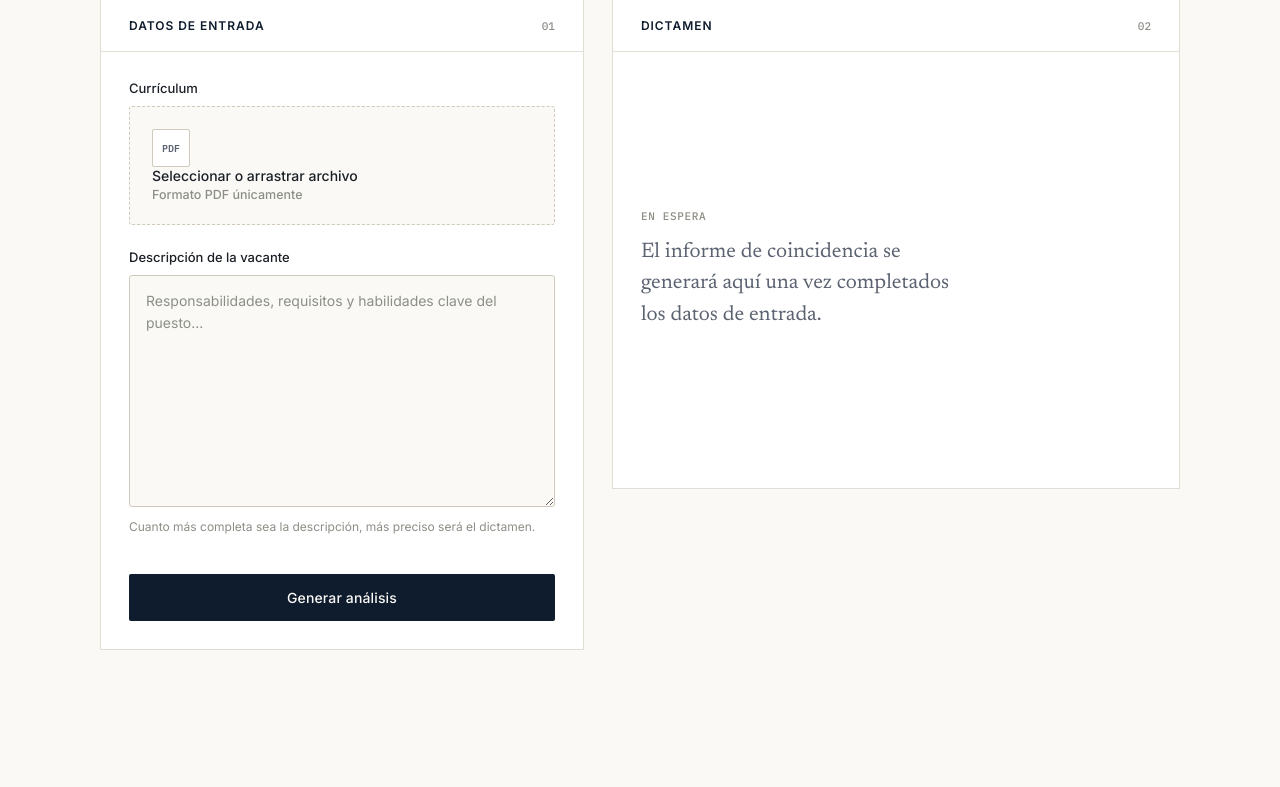
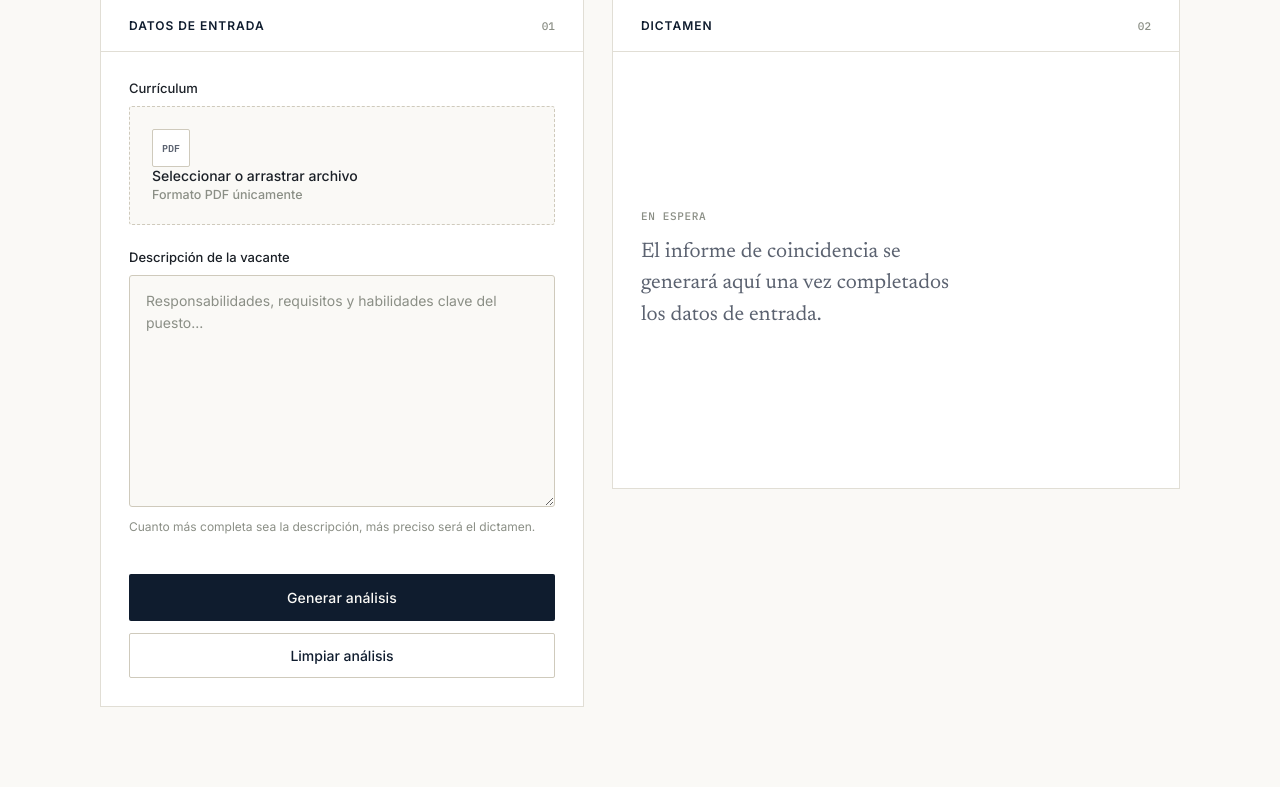
Before and after one commit to alancode59/ai-cv-backend, a FastAPI app: page / in a window 1280 px wide. Shown: the part 172-959 px from the top of the page. Before the commit the page ends 822 px from the top, so only its background shows below. Run offline with FastAPI, Linux system fonts and the light colour scheme.

Commit message:
feat(ui): improve analysis interface and add reset action

```diff
--- a/app/static/css/styles.css
+++ b/app/static/css/styles.css
@@ -515,3 +515,36 @@ textarea::placeholder {
     overflow: hidden;
     clip: rect(0 0 0 0);
 }
+
+.reset-btn {
+    width: 100%;
+    margin-top: 12px;
+    background: transparent;
+    color: var(--navy);
+    border: 1px solid var(--line-strong);
+    border-radius: 2px;
+    padding: 13px;
+    font-family: 'Inter', sans-serif;
+    font-weight: 500;
+    font-size: 14px;
+    cursor: pointer;
+    transition: all .15s ease;
+}
+
+.reset-btn:hover {
+    border-color: var(--navy);
+    background: var(--paper);
+}
+
+
+.score-low {
+    background: var(--terra);
+}
+
+.score-medium {
+    background: var(--bronze);
+}
+
+.score-high {
+    background: var(--sage);
+}
--- a/app/static/js/app.js
+++ b/app/static/js/app.js
@@ -1,9 +1,18 @@
 const form = document.getElementById("cvForm");
 const submitBtn = document.getElementById("submitBtn");
+const resetBtn = document.getElementById("resetBtn");
+
 const fileInput = document.getElementById("cvFile");
 const dropzone = document.getElementById("dropzone");
 const dzFileName = document.getElementById("dzFileName");
 const loadingText = document.getElementById("loadingText");
+
+const scoreNum = document.getElementById("scoreNum");
+const scoreBar = document.getElementById("scoreBar");
+const skillsDetectadas = document.getElementById("skillsDetectadas");
+const skillsFaltantes = document.getElementById("skillsFaltantes");
+const recomendaciones = document.getElementById("recomendaciones");
+const errorMsg = document.getElementById("errorMsg");
 
 const states = {
     empty: document.getElementById("stateEmpty"),
@@ -19,14 +28,17 @@ function showState(name) {
 
 function setFile(file) {
     if (!file) return;
+
     if (file.type !== "application/pdf") {
         dzFileName.textContent = "Solo se aceptan archivos PDF";
         dropzone.classList.remove("has-file");
         return;
     }
+
     const dt = new DataTransfer();
     dt.items.add(file);
     fileInput.files = dt.files;
+
     dzFileName.textContent = file.name;
     dropzone.classList.add("has-file");
 }
@@ -35,7 +47,6 @@ fileInput.addEventListener("change", () => {
     setFile(fileInput.files[0]);
 });
 
-// El label nativo ya abre el selector de archivos; aquí solo se maneja drag & drop
 ["dragenter", "dragover"].forEach(evt =>
     dropzone.addEventListener(evt, (e) => {
         e.preventDefault();
@@ -104,19 +115,32 @@ form.addEventListener("submit", async (event) => {
             throw new Error(data.detail || "Error al analizar el CV");
         }
 
-        document.getElementById("scoreNum").textContent = `${data.score}%`;
-        renderChips(document.getElementById("skillsDetectadas"), data.skills_detectadas, "detected");
-        renderChips(document.getElementById("skillsFaltantes"), data.skills_faltantes, "missing");
-        document.getElementById("recomendaciones").innerHTML =
+        scoreNum.textContent = `${data.score}%`;
+
+        scoreBar.className = "meter-fill";
+
+        if (data.score < 40) {
+            scoreBar.classList.add("score-low");
+        } else if (data.score < 70) {
+            scoreBar.classList.add("score-medium");
+        } else {
+            scoreBar.classList.add("score-high");
+        }
+
+        renderChips(skillsDetectadas, data.skills_detectadas, "detected");
+        renderChips(skillsFaltantes, data.skills_faltantes, "missing");
+
+        recomendaciones.innerHTML =
             data.recomendaciones.map(item => `<li>${item}</li>`).join("");
 
         showState("result");
+
         requestAnimationFrame(() => {
-            document.getElementById("scoreBar").style.width = `${data.score}%`;
+            scoreBar.style.width = `${data.score}%`;
         });
 
     } catch (error) {
-        document.getElementById("errorMsg").textContent = error.message;
+        errorMsg.textContent = error.message;
         showState("error");
     } finally {
         clearInterval(msgInterval);
@@ -124,3 +148,21 @@ form.addEventListener("submit", async (event) => {
         submitBtn.textContent = "Generar análisis";
     }
 });
+
+resetBtn.addEventListener("click", () => {
+    form.reset();
+
+    dropzone.classList.remove("has-file", "drag-over");
+    dzFileName.textContent = "Seleccionar o arrastrar archivo";
+
+    showState("empty");
+
+    scoreNum.textContent = "0%";
+    scoreBar.className = "meter-fill";
+    scoreBar.style.width = "0%";
+
+    skillsDetectadas.innerHTML = "";
+    skillsFaltantes.innerHTML = "";
+    recomendaciones.innerHTML = "";
+    errorMsg.textContent = "";
+});
--- a/app/templates/index.html
+++ b/app/templates/index.html
@@ -54,6 +54,10 @@
                     </div>
 
                     <button type="submit" class="submit-btn" id="submitBtn">Generar análisis</button>
+
+                    <button type="button" class="reset-btn" id="resetBtn">
+                        Limpiar análisis
+                    </button>
                 </div>
             </div>
 
```
